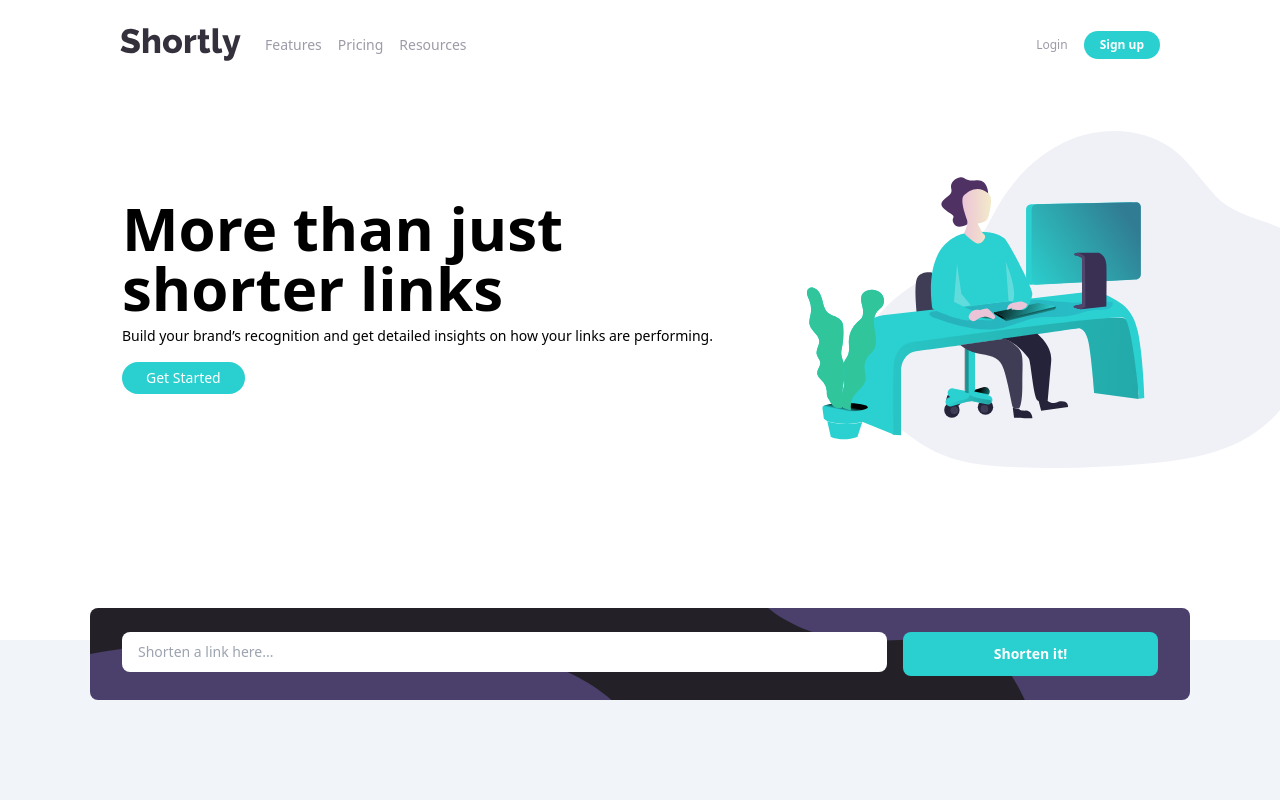
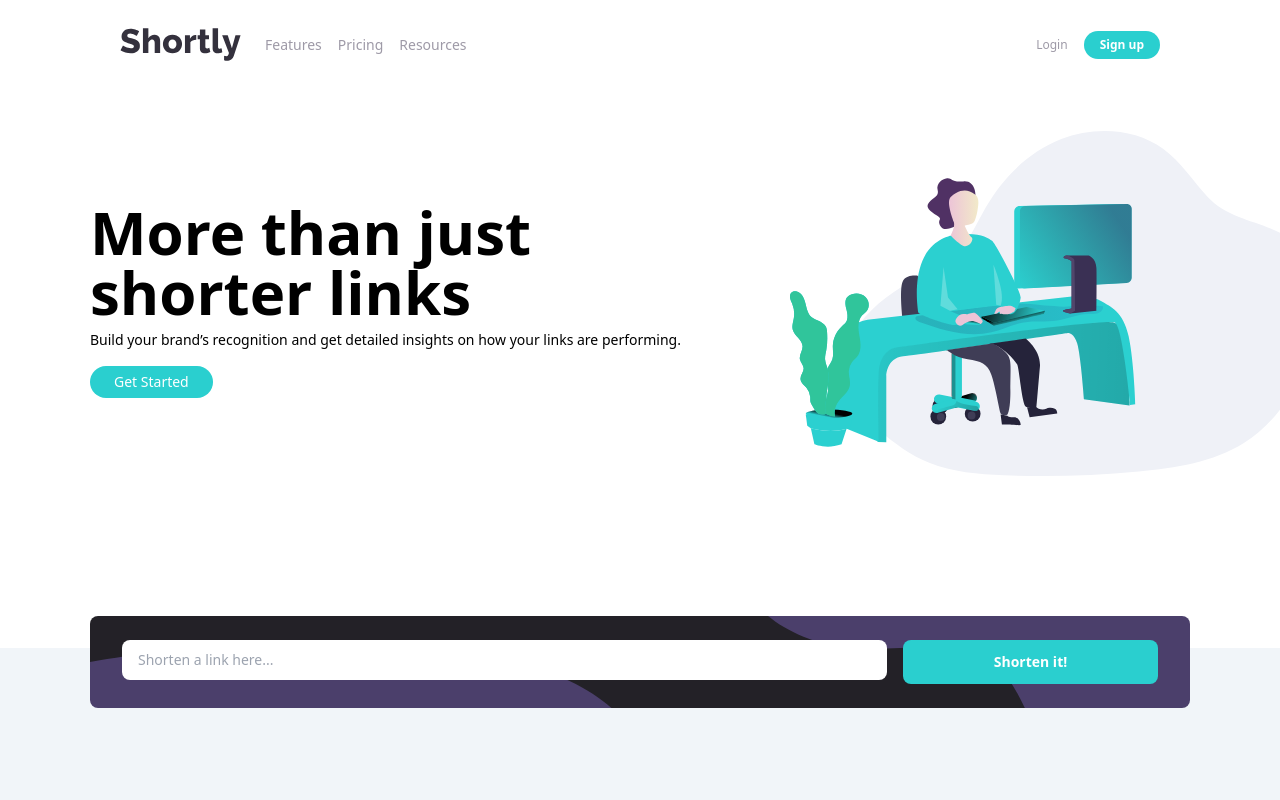
Before and after one commit to DevDiu071/URL-shortener-app, a React (Vite) app: page / in a window 1280 px wide. Shown: the top 800 px of the page. Built offline with nearby package versions, Linux system fonts and the light colour scheme.

Commit message:
fix last bug

```diff
--- a/src/components/Home.tsx
+++ b/src/components/Home.tsx
@@ -21,7 +21,7 @@ function Home() {
         alt="illustratino working"
         className="mt-10 ml-10 mb-10 tablet:order-2 desktop:overflow-x-hidden desktop:-mr-[340px] hidden desktop:block tablet:-mr-10"
       />
-      <div className="tablet:order-1 ml-8">
+      <div className="tablet:order-1">
         <h1 className="text-4xl font-bold desktop:text-6xl text-center tablet:text-left my-4 tablet:text-4xl tablet:my-2">
           More than just shorter links
         </h1>
```
